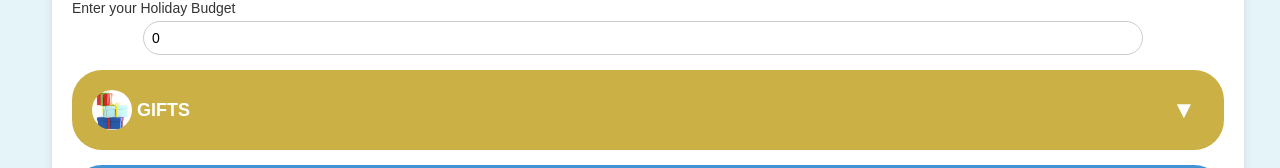
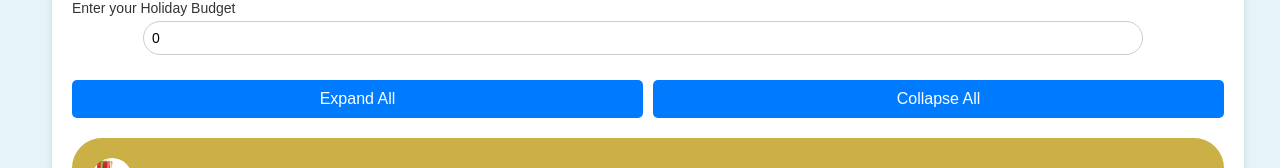
Before and after one commit to Meow-pilli/MERN, a React (Create React App) app in the folder frontend/: page / in a window 1280 px wide. Shown: the part 256-424 px from the top of the page. Built offline with nearby package versions, Linux system fonts and the light colour scheme; no server answers.

Commit message:
added expand and piechart, updated budget terms

```diff
--- a/frontend/src/App.css
+++ b/frontend/src/App.css
@@ -304,3 +304,36 @@ span {
 .decorations-options-box {
   background-color: #946835;
 }
+
+.result {
+  /* background-color: #66b3ff; Light blue */
+  padding: 20px;
+  text-align: center;
+  color: black;
+}
+
+/* Budget Terminology */
+.result p {
+  font-size: 18px;
+  margin: 5px 0;
+}
+
+.top-right-buttons {
+  display: flex;
+  justify-content: flex-end;
+  gap: 10px;
+  margin-bottom: 20px;
+}
+
+.top-right-buttons button {
+  padding: 10px 20px;
+  background-color: #007bff;
+  color: white;
+  border: none;
+  border-radius: 5px;
+  cursor: pointer;
+}
+
+.top-right-buttons button:hover {
+  background-color: #0056b3;
+}
--- a/frontend/src/App.js
+++ b/frontend/src/App.js
@@ -2,6 +2,10 @@ import React, { useEffect, useState } from "react";
 import "./App.css";
 import axios from "axios";
 import useSWR from "swr";
+import { Chart as ChartJS, ArcElement, Tooltip, Legend } from 'chart.js';
+import { Pie } from 'react-chartjs-2';
+
+ChartJS.register(ArcElement, Tooltip, Legend);
 
 const service = {
   base_url: process.env.REACT_APP_BASE_URL ?? "http://localhost:5555",
@@ -11,9 +15,35 @@ const Axios = axios.create({
   baseURL: service.base_url,
 });
 
-// const axiosConfig = {
-//   baseURL: service.base_url,
-// };
+// Pie Chart Component
+const BudgetPieChart = ({ spent, remaining }) => {
+  if (!spent || !remaining) {
+    return <div>Loading...</div>;
+  }
+  const data = {
+    labels: ["Budget Spent", "Budget Remaining"],
+    datasets: [
+      {
+        data: [spent, remaining],
+        backgroundColor: ["#ff6666", "#66b3ff"],
+        //hoverBackgroundColor: ["#ff3333", "#3399ff"],
+      },
+    ],
+  };
+
+  const options = {
+    responsive: true,
+    plugins: {
+      legend: {
+        position: 'top',
+      },
+    },
+  };
+
+  return <Pie data={data} options={options} />;
+};
+
+
 
 /**
  * @typedef {{name,price}}} Gift
@@ -83,6 +113,25 @@ const toggleFoodOptions = () => setShowFoodOptions(!showFoodOptions);
 const toggleEntertainmentOptions = () => setShowEntertainmentOptions(!showEntertainmentOptions);
 const toggleStationaryOptions = () => setShowStationaryOptions(!showStationaryOptions);
 const toggleDecorationsOptions = () => setShowDecorationsOptions(!showDecorationsOptions);
+
+// Expand All and Collapse All functions
+const expandAll = () => {
+  setShowTravelOptions(true);
+  setShowGiftsOptions(true);
+  setShowFoodOptions(true);
+  setShowEntertainmentOptions(true);
+  setShowStationaryOptions(true);
+  setShowDecorationsOptions(true);
+};
+
+const collapseAll = () => {
+  setShowTravelOptions(false);
+  setShowGiftsOptions(false);
+  setShowFoodOptions(false);
+  setShowEntertainmentOptions(false);
+  setShowStationaryOptions(false);
+  setShowDecorationsOptions(false);
+};
 
 const [selectedFestival, setSelectedFestival] = useState(""); // State for the selected festival
 
@@ -171,6 +220,12 @@ const [selectedFestival, setSelectedFestival] = useState(""); // State for the s
         <div>
           <label>Enter your Holiday Budget</label>
           <input type="number" value={holidayBudget} onChange={(e) => setHolidayBudget(Number(e.target.value))} />
+        </div>
+
+        {/* Top right section for Expand All and Collapse All */}
+        <div className="top-right-buttons">
+          <button onClick={expandAll}>Expand All</button>
+          <button onClick={collapseAll}>Collapse All</button>
         </div>
 
         <form onSubmit={calcBudget}>
@@ -346,13 +401,14 @@ const [selectedFestival, setSelectedFestival] = useState(""); // State for the s
           <button type="submit">Calculate Budget</button>
         </form>
 
-        {/* Display Results */}
+        {/* Footer Section with Budget Details and Pie Chart */}
         <div className="result">
-          <h2>Results</h2>
-          <p>
-            Actual Budget: {actualBudget} {currency}
-          </p>
+          <h2>Budget Summary</h2>
+          <p>Holiday Budget: {holidayBudget}</p>
+          <p>Actual Spent: {actualBudget}</p>
+          <p>Difference: {holidayBudget - actualBudget}</p>
           <p>{message}</p>
+          {/* <BudgetPieChart spent={actualBudget} remaining={holidayBudget - actualBudget} /> */}
           <button onClick={reload}>Reload</button>
         </div>
       </div>
--- a/package.json
+++ b/package.json
@@ -5,7 +5,9 @@
     "dev": "npx concurrently \"npm run dev:frontend\" \"npm run dev:backend\""
   },
   "dependencies": {
+    "chart.js": "^3.9.1",
     "dotenv": "^16.4.5",
-    "express": "^4.19.2"
+    "express": "^4.19.2",
+    "react-chartjs-2": "^4.3.1"
   }
 }
```
Also changed, not shown: 1 other file (tests, documents, lock files or other folders).
